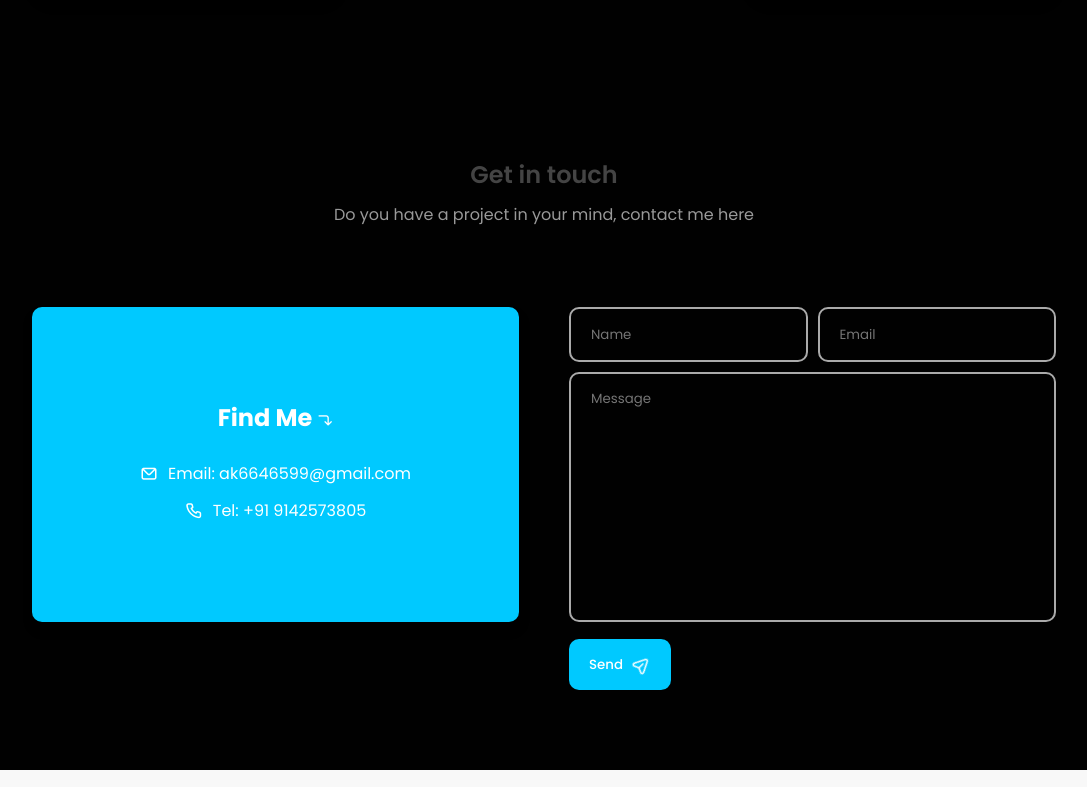
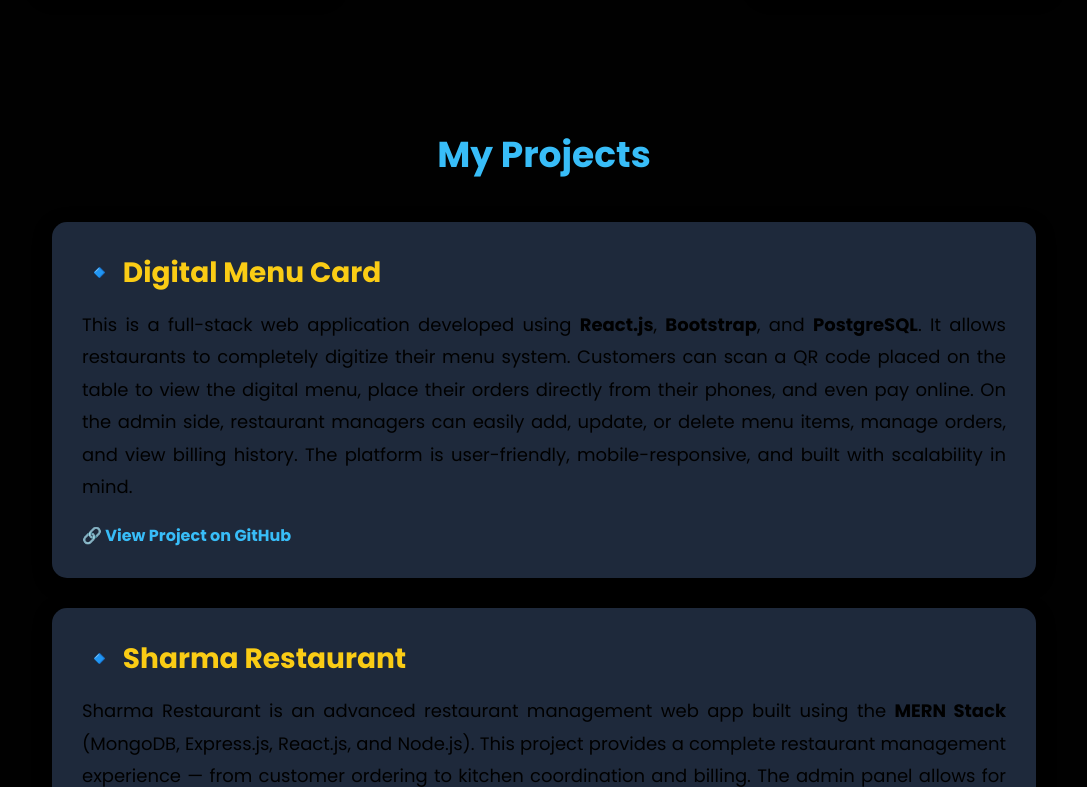
Before and after one commit to SHARMA20030323/Portfolio, a website: page index.html in a window 1280 px wide. Shown: the part 2013-2800 px from the top of the page, without its empty margins (96-1183 px from the left). Drawn offline with nearby package versions, Linux system fonts and the light colour scheme.

Commit message:
Update index.html

```diff
--- a/index.html
+++ b/index.html
@@ -216,6 +216,37 @@ He is actively looking for a developer role where he can apply his technical and
             </div>
           </div>
        </section>
+        <section class="projects-section" id="projects">
+        <h2>My Projects</h2>
+
+        <!-- Project 1 -->
+        <div class="project-card">
+          <div class="project-title">🔹 Digital Menu Card</div>
+          <div class="project-description">
+            This is a full-stack web application developed using <strong>React.js</strong>, <strong>Bootstrap</strong>, and <strong>PostgreSQL</strong>. It allows restaurants to completely digitize their menu system. Customers can scan a QR code placed on the table to view the digital menu, place their orders directly from their phones, and even pay online. On the admin side, restaurant managers can easily add, update, or delete menu items, manage orders, and view billing history. The platform is user-friendly, mobile-responsive, and built with scalability in mind.
+          </div>
+          <a class="project-link" href="https://github.com/SHARMA20030323/Digital-Menu-Card" target="_blank">🔗 View Project on GitHub</a>
+        </div>
+
+        <!-- Project 2 -->
+        <div class="project-card">
+          <div class="project-title">🔹 Sharma Restaurant</div>
+          <div class="project-description">
+            Sharma Restaurant is an advanced restaurant management web app built using the <strong>MERN Stack</strong> (MongoDB, Express.js, React.js, and Node.js). This project provides a complete restaurant management experience — from customer ordering to kitchen coordination and billing. The admin panel allows for menu management, order tracking, and analytics. Customers can access the platform via QR code, view dishes, place orders, and receive real-time updates. This project demonstrates deep knowledge of full-stack development and RESTful API integration.
+          </div>
+          <a class="project-link" href="https://github.com/SHARMA20030323/Sharma-Restaurant" target="_blank">🔗 View Project on GitHub</a>
+        </div>
+
+        <!-- Project 3 -->
+        <div class="project-card">
+          <div class="project-title">🔹 Portfolio Website</div>
+          <div class="project-description">
+            A personal portfolio website designed to showcase my skills, qualifications, projects, and career objectives. Built using <strong>HTML</strong>, <strong>Tailwind CSS</strong>, and <strong>JavaScript</strong>, this website features a dark-themed UI, smooth animations, and responsive design. It includes sections like About Me, Skills, Education, Experience, Hobbies, and Social Links. The goal of this project was not only to highlight my technical abilities but also to present my personality and career journey in a visually engaging way.
+          </div>
+          <a class="project-link" href="https://github.com/SHARMA20030323/Portfolio" target="_blank">🔗 View Project on GitHub</a>
+        </div>
+
+      </section>
 
        <!-- -------------- CONTACT BOX ---------------- -->
 
```
